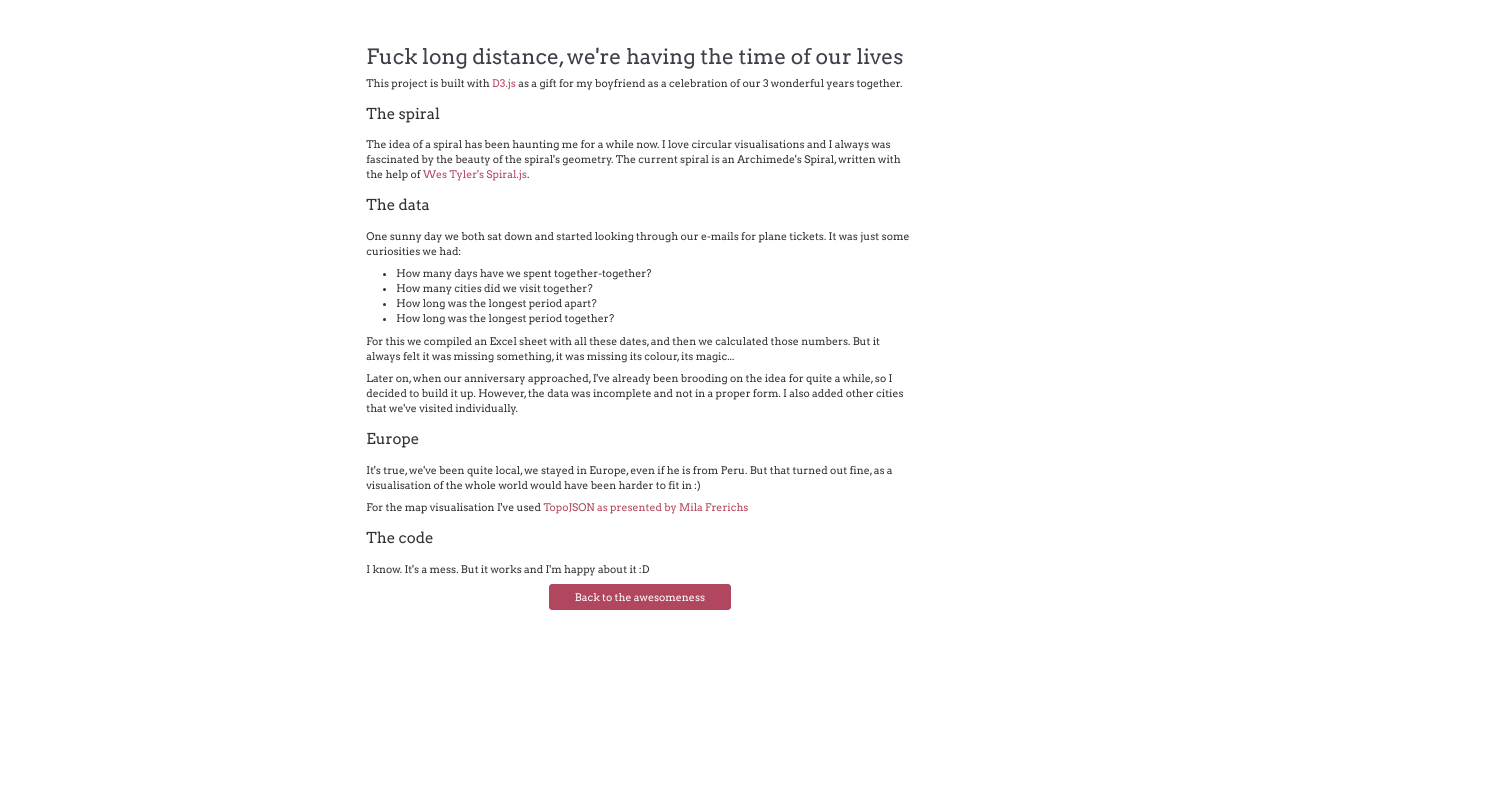
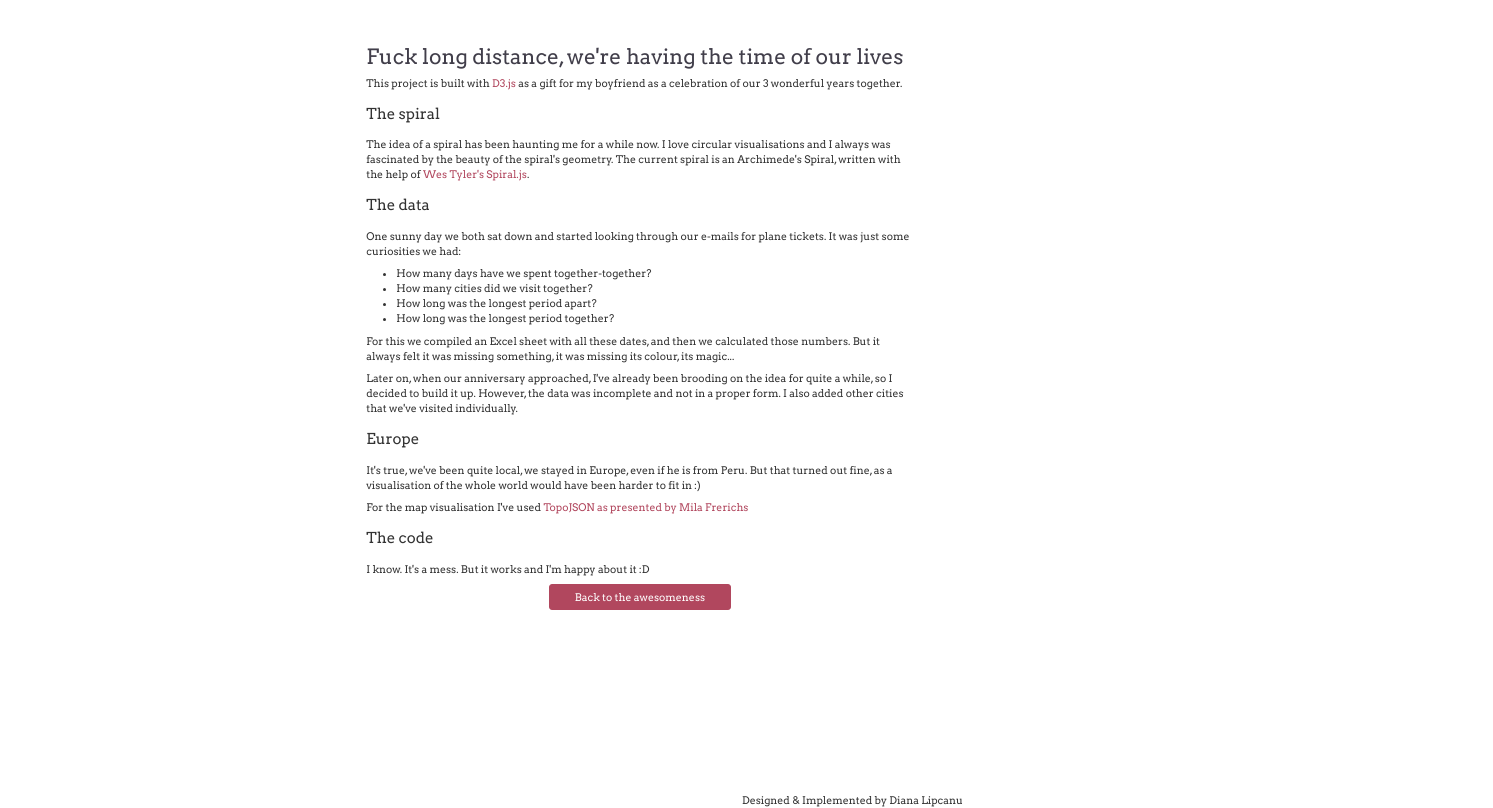
Before and after one commit to lipcanu/love-spiral, a plain HTML site: page about.html in a window 1280 px wide. Shown: the whole page, 1493 px wide, since content can reach past the window. Drawn offline with nearby package versions, Linux system fonts and the light colour scheme.

Commit message:
cleaning it up

```diff
--- a/about.html
+++ b/about.html
@@ -39,5 +39,6 @@
 
 <a class="btn btn-primary col-md-4 col-md-offset-4" href="index.html">Back to the awesomeness</a>
 </div>
+<footer class="footer"><p>Designed & Implemented by Diana Lipcanu</p></footer>
 </div>
 </body>
--- a/css/main.css
+++ b/css/main.css
@@ -20,13 +20,13 @@
   float: right;
   display: inline-block;
 }
+
 .city-label {
   font-family: Arvo;
   fill: #f5cba0;
   font-size: 20px;
   font-weight: 700;
   text-anchor: middle;
-
 }
 
 .labels {
@@ -58,16 +58,6 @@ color: #413E4A;
   z-index: 3;
   position: absolute;
 }
-a, a:hover{
-    color: #b1475e;
-}
-.about a{
-  font-size: 30px;
-  font-family: Arvo;
-  font-weight: 300;
-  color: #b1475e;
-
-}
 
 .extraCharts{
   margin-top: 2em;
@@ -97,6 +87,17 @@ text, p, li{
   font-family: Arvo;
 }
 
+a, a:hover{
+    color: #b1475e;
+}
+.about a{
+  font-size: 30px;
+  font-family: Arvo;
+  font-weight: 300;
+  color: #b1475e;
+
+}
+
 .together{
   color: #b1475e;
 }
@@ -121,6 +122,13 @@ text, p, li{
     border-color: #f5b87a;
 }
 
+.footer{
+    position: absolute;
+    text-align: center;
+    bottom: 0;
+    width: 100%;
+    height: 10px;
+}
 @media screen and (max-width: 1553px) {
     body {
         zoom:75%;
--- a/js/graphs.js
+++ b/js/graphs.js
@@ -6,7 +6,6 @@ var w = 200;
 var h = 200;
 
 var dataset = [ physicallyTogether, totalTogether-physicallyTogether ];
-console.log(dataset);
 
 var outerRadius = w / 2;
 var innerRadius = w / 3;
@@ -15,7 +14,6 @@ var arc = d3.svg.arc()
         .outerRadius(outerRadius);
 
 var pie = d3.layout.pie();
-
 
 //Create SVG element
 var svg = d3.select("#pieChart")
--- a/js/map.js
+++ b/js/map.js
@@ -38,7 +38,7 @@ d3.json("data/eu.topojson", function(data) {
 //cities
 d3.csv("data/cities.csv", function(data) {
   citiesData = data;
-
+//shwo cities as circles
  //  citiesGroup.selectAll("circle")
  //  .data(data)
  //  .enter()
@@ -52,6 +52,7 @@ d3.csv("data/cities.csv", function(data) {
  //  .attr("r", 5)
  //  .style("fill", "yellow")
  //  .style("opacity", 0.75);
+
 //city labels
   labels.selectAll(".city-label")
   .data(data)
```
Also changed, not shown: index.html (+4 -10 lines), js/spiral.js (+10 -8 lines), package.json (deleted, +0 -29 lines).
